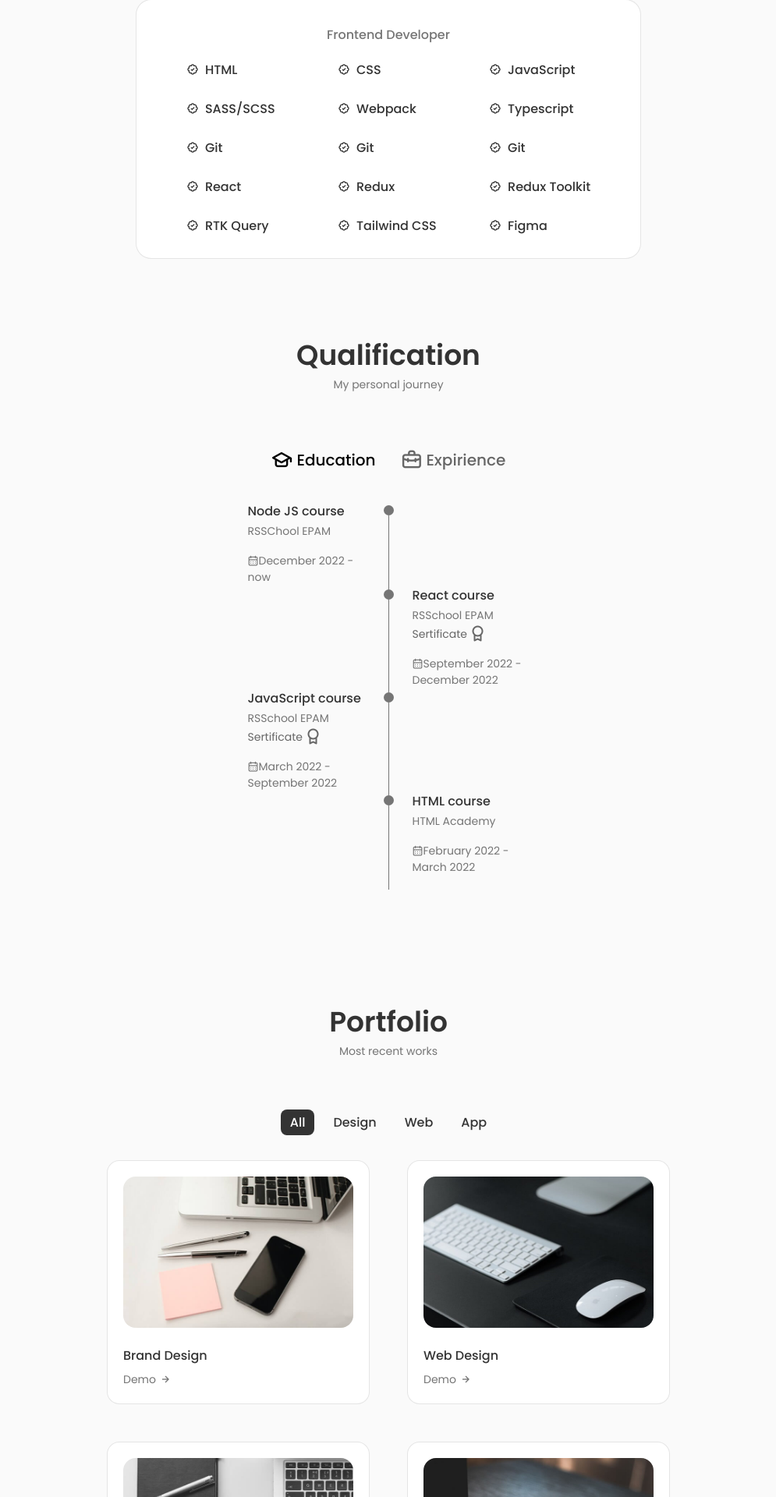
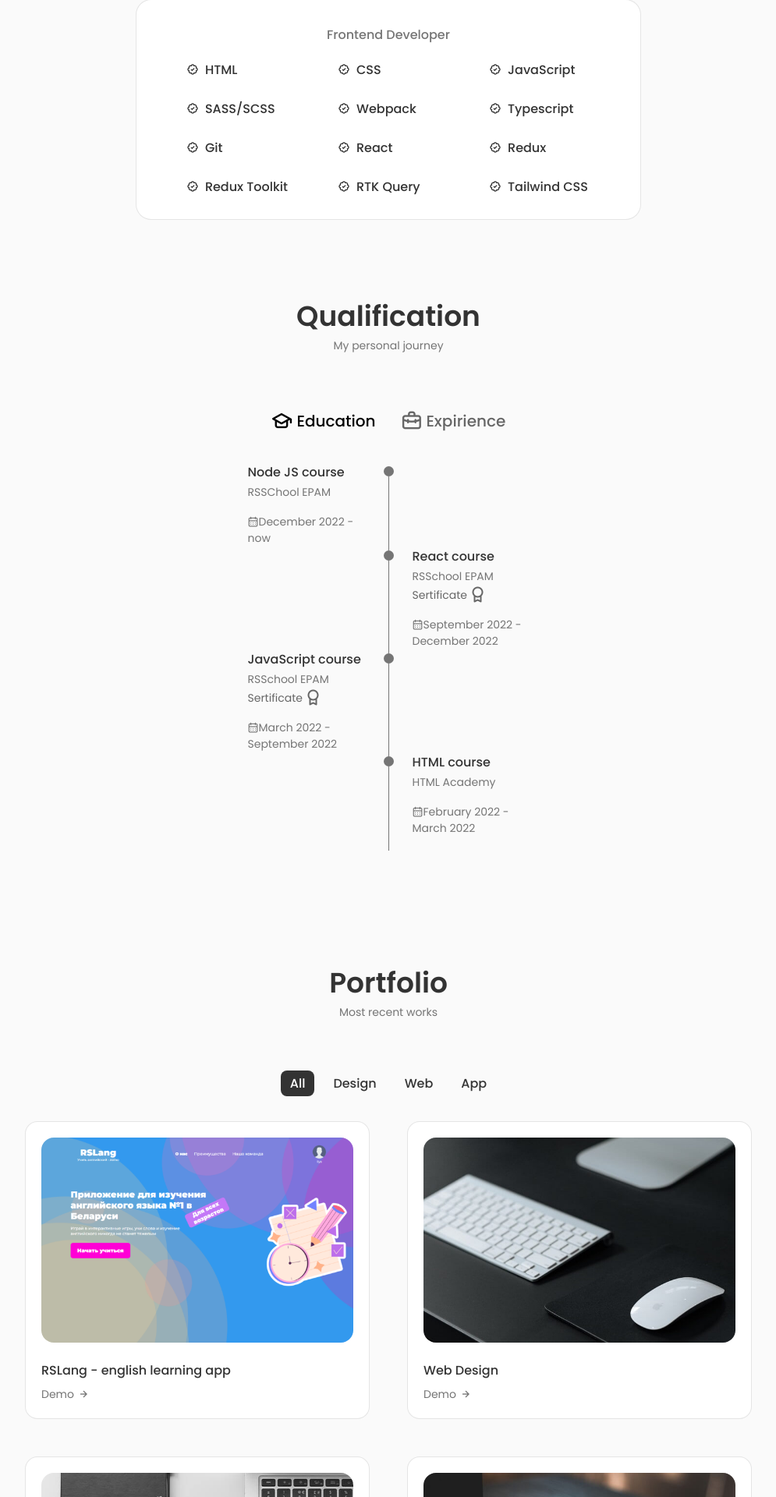
Before and after one commit to Ilyxxxaa/portfolio, a React (Create React App) app: page / in a window 1280 px wide. Shown: the part 1632-3552 px from the top of the page at 78% size, without its empty margins (142-1137 px from the left). Built offline with nearby package versions, Linux system fonts and the light colour scheme.

Commit message:
feat: add rslang project

```diff
--- a/src/components/Skills/data.ts
+++ b/src/components/Skills/data.ts
@@ -6,14 +6,11 @@ export const frontendSkills = [
   'Webpack',
   'Typescript',
   'Git',
-  'Git',
-  'Git',
   'React',
   'Redux',
   'Redux Toolkit',
   'RTK Query',
   'Tailwind CSS',
-  'Figma',
 ];
 
 export const backendSkills = [{ name: 'NodeJS', level: 'Basic' }];
--- a/src/components/Work/WorkItem.tsx
+++ b/src/components/Work/WorkItem.tsx
@@ -7,6 +7,7 @@ export interface IProjectItem {
   image: string;
   title: string;
   category: string;
+  link: string;
 }
 
 const WorkItem = ({ item }: IProps) => {
@@ -14,7 +15,7 @@ const WorkItem = ({ item }: IProps) => {
     <div className="work__card">
       <img className="work__img" src={item.image} alt={item.title} />
       <h3 className="work__title">{item.title}</h3>
-      <a className="work__button" href="">
+      <a className="work__button" href={item.link} target="_blank" rel="noreferrer">
         Demo <i className="bx bx-right-arrow-alt work__button-icon"></i>
       </a>
     </div>
--- a/src/components/Work/data.ts
+++ b/src/components/Work/data.ts
@@ -1,4 +1,4 @@
-import work1 from '../../assets/work1.jpg';
+import RSlang from '../../assets/rslang.png';
 import work2 from '../../assets/work2.jpg';
 import work3 from '../../assets/work3.jpg';
 import work4 from '../../assets/work4.jpg';
@@ -7,33 +7,38 @@ import work5 from '../../assets/work5.jpg';
 export const projectsData = [
   {
     id: 1,
-    image: work1,
-    title: 'Brand Design',
+    image: RSlang,
+    title: 'RSLang - english learning app',
     category: 'design',
+    link: 'https://github.com/Ilyxxxaa/RSLang',
   },
   {
     id: 2,
     image: work2,
     title: 'Web Design',
     category: 'web',
+    link: 'https://github.com/Ilyxxxaa/RSLang',
   },
   {
     id: 3,
     image: work3,
     title: 'Web Design',
     category: 'web',
+    link: 'https://github.com/Ilyxxxaa/RSLang',
   },
   {
     id: 4,
     image: work4,
     title: 'App Movie',
     category: 'app',
+    link: 'https://github.com/Ilyxxxaa/RSLang',
   },
   {
     id: 5,
     image: work5,
     title: 'Design KFC',
     category: 'design',
+    link: 'https://github.com/Ilyxxxaa/RSLang',
   },
 ];
 
--- a/src/components/Work/work.css
+++ b/src/components/Work/work.css
@@ -40,7 +40,7 @@
 }
 
 .work__img {
-  width: 295px;
+  width: 400px;
   border-radius: 1rem;
   margin-bottom: var(--mb-1);
 }
@@ -78,6 +78,7 @@
   }
 
   .work__img {
+    width: 320px;
     margin-bottom: 0.75rem;
   }
 
```
Also changed, not shown: src/assets/rslang.png (added).
